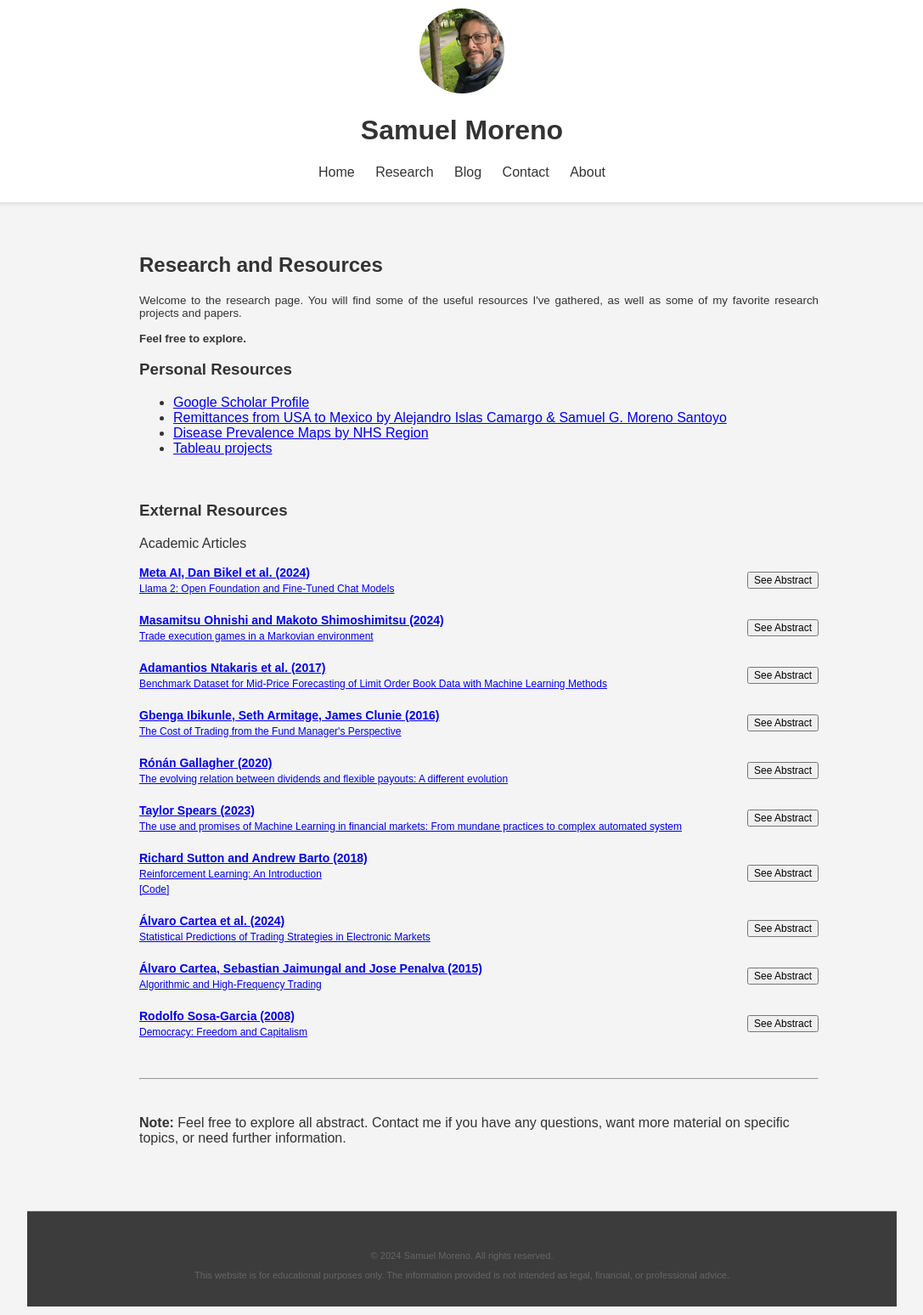
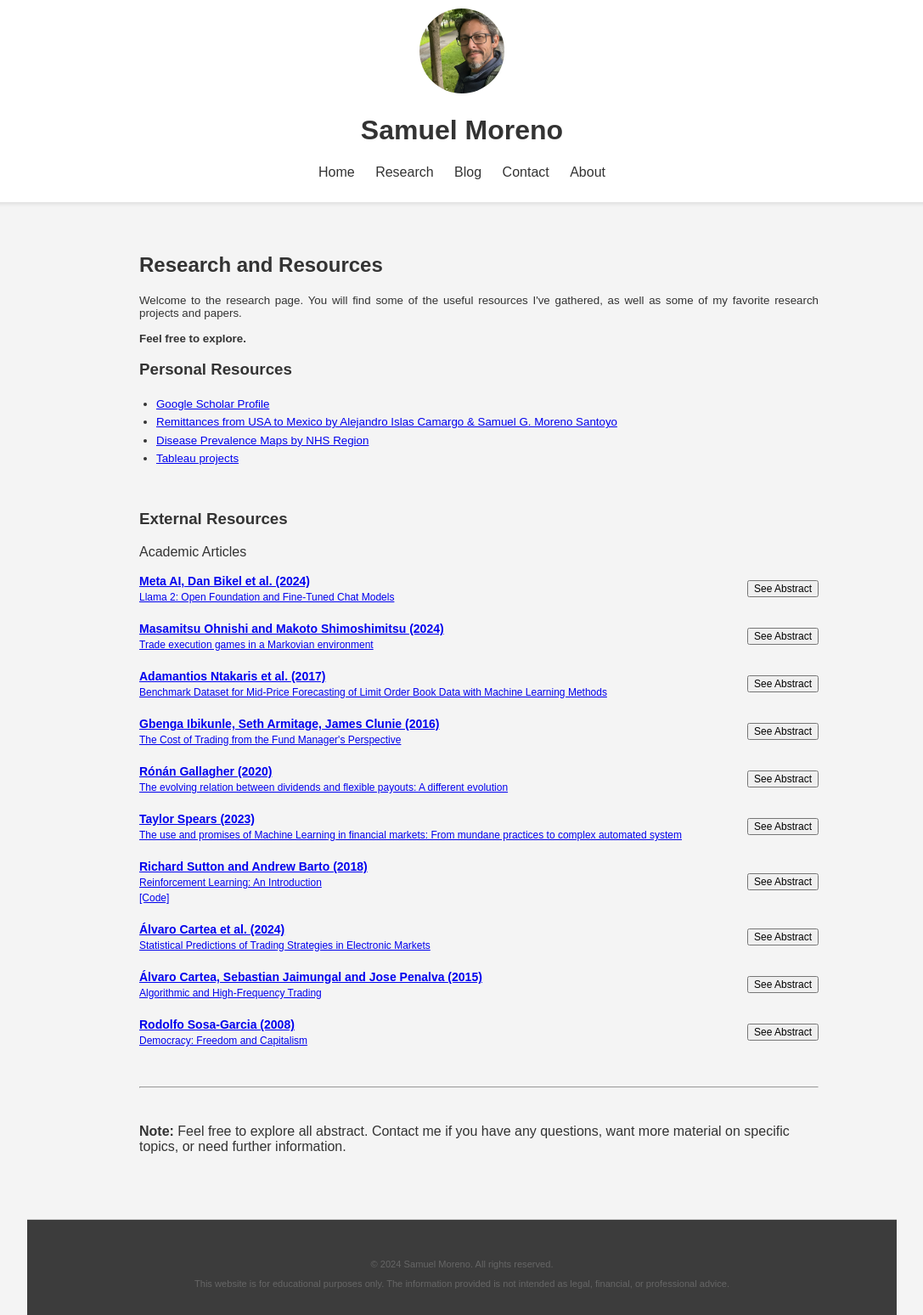
Before and after one commit to GregSom-MSc/GregSom-MSc.github.io, a Jekyll site: the page built from research.html, in a window 1280 px wide. Shown: the whole page at 85% size, without its empty margins (96-1183 px from the left). Built offline with Jekyll 4.4.1, drawn with Linux system fonts in a browser that asks for light colours.

Commit message:
Update research.html

```diff
--- a/research.html
+++ b/research.html
@@ -20,8 +20,7 @@ title: Research
         </div>
 
         <h3>Personal Resources</h3>
-        <ul>
-            <div style="text-align: justify; font-size: smaller;"></div>
+        <ul style="text-align: justify; font-size: smaller; line-height: 1.6; padding-left: 20px;">
 
             <li><a href="https://scholar.google.com/citations?user=cXjzSawAAAAJ&hl=es" target="_blank">Google Scholar Profile</a></li>
 
```
